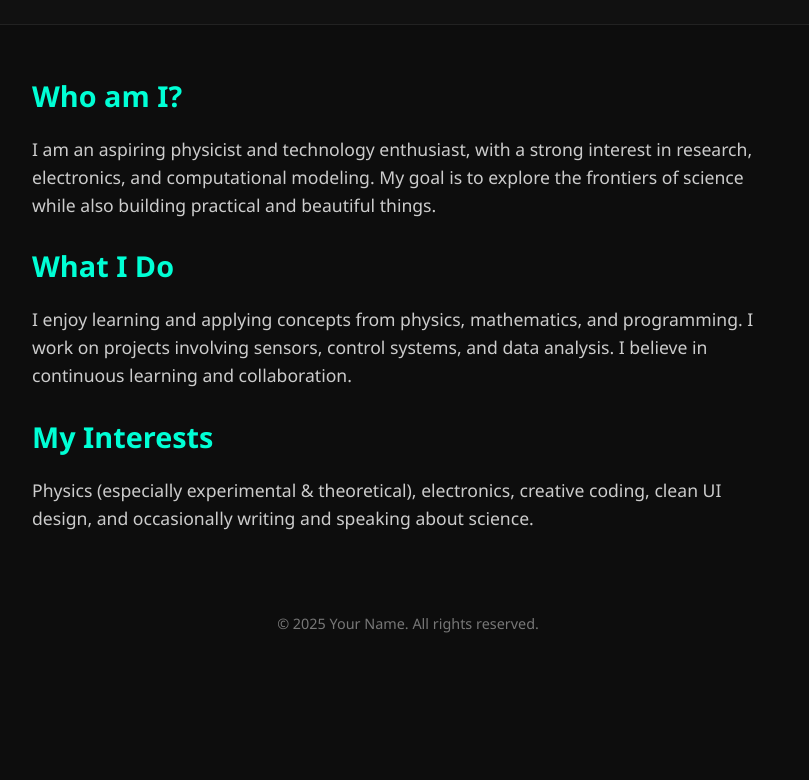
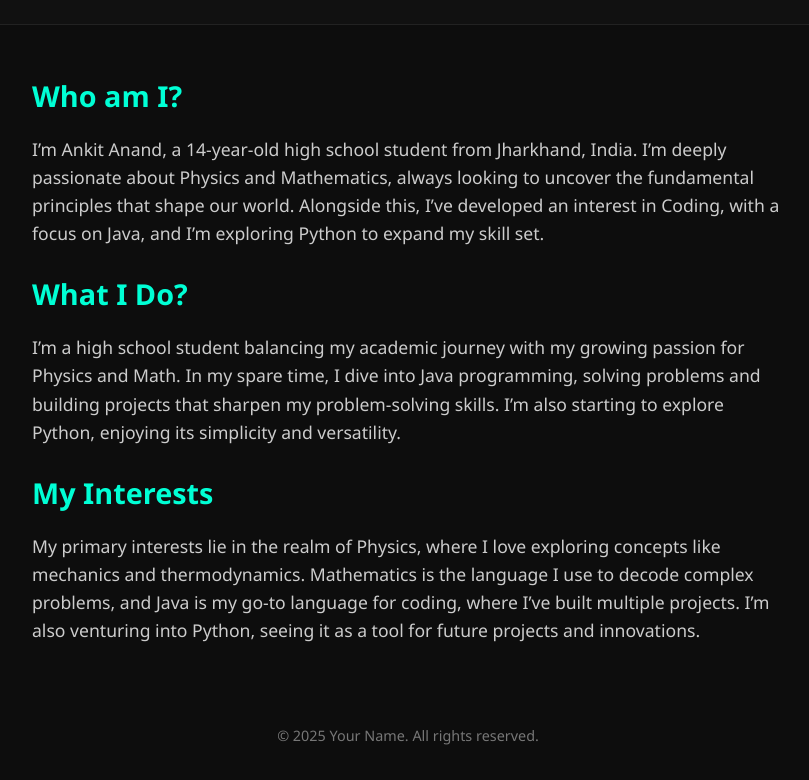
Before and after one commit to faithisfiction/faithisfiction.github.io, a plain HTML site: page about.html in a window 1280 px wide. Shown: the part 146-926 px from the top of the page, without its empty margins (232-1041 px from the left). Before the commit the page ends 813 px from the top, so only its background shows below. Drawn offline with Linux system fonts and the light colour scheme.

Commit message:
about.html

```diff
--- a/about.html
+++ b/about.html
@@ -88,20 +88,17 @@
   <main>
     <h2>Who am I?</h2>
     <p>
-      I am an aspiring physicist and technology enthusiast, with a strong interest in research, electronics, and computational modeling.
-      My goal is to explore the frontiers of science while also building practical and beautiful things.
+      I’m Ankit Anand, a 14-year-old high school student from Jharkhand, India. I’m deeply passionate about Physics and Mathematics, always looking to uncover the fundamental principles that shape our world. Alongside this, I’ve developed an interest in Coding, with a focus on Java, and I’m exploring Python to expand my skill set.
     </p>
 
-    <h2>What I Do</h2>
+    <h2>What I Do?</h2>
     <p>
-      I enjoy learning and applying concepts from physics, mathematics, and programming. I work on projects involving sensors, control systems,
-      and data analysis. I believe in continuous learning and collaboration.
+      I’m a high school student balancing my academic journey with my growing passion for Physics and Math. In my spare time, I dive into Java programming, solving problems and building projects that sharpen my problem-solving skills. I’m also starting to explore Python, enjoying its simplicity and versatility.
     </p>
 
     <h2>My Interests</h2>
     <p>
-      Physics (especially experimental & theoretical), electronics, creative coding, clean UI design, and occasionally writing and speaking
-      about science.
+      My primary interests lie in the realm of Physics, where I love exploring concepts like mechanics and thermodynamics. Mathematics is the language I use to decode complex problems, and Java is my go-to language for coding, where I’ve built multiple projects. I’m also venturing into Python, seeing it as a tool for future projects and innovations.
     </p>
   </main>
 
```
